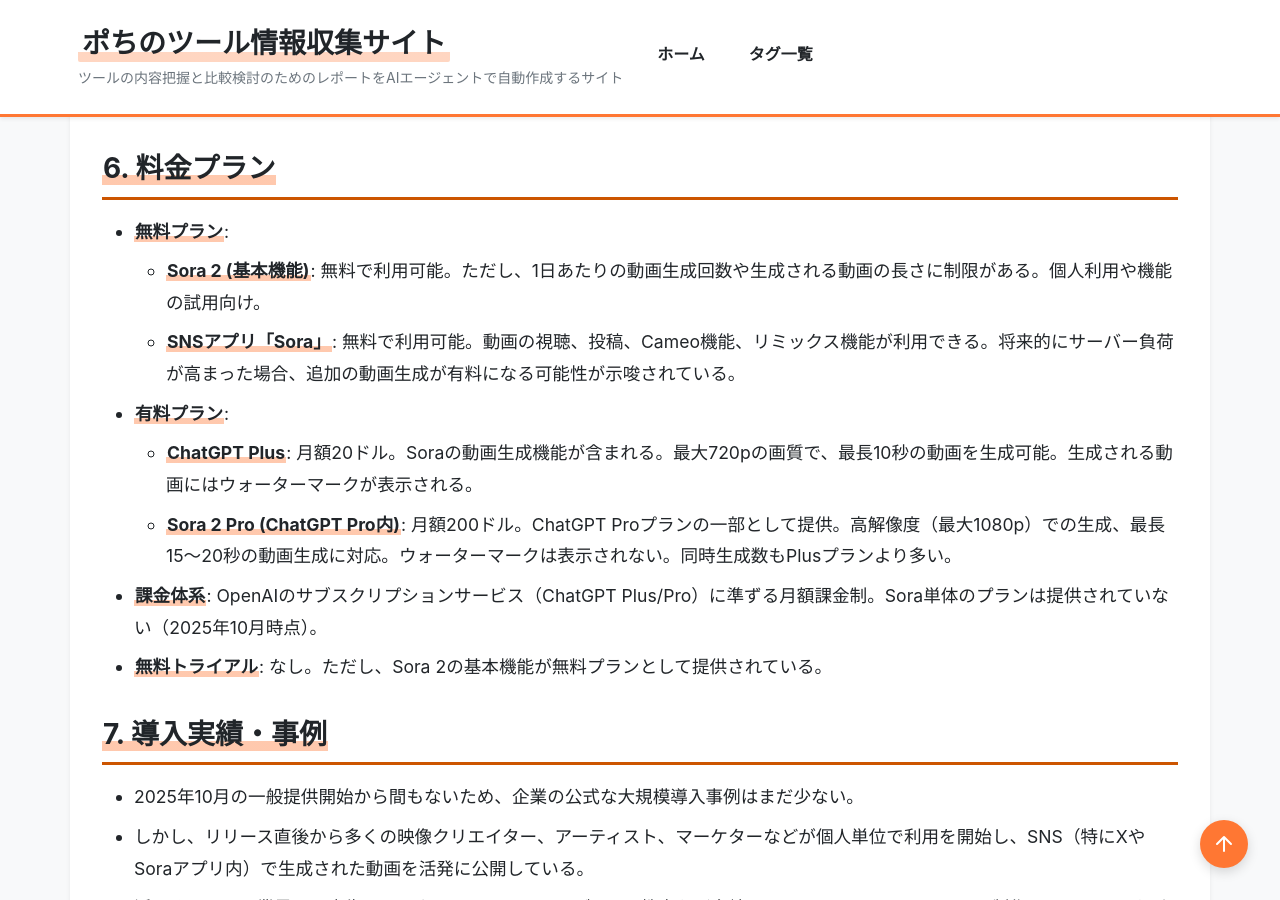
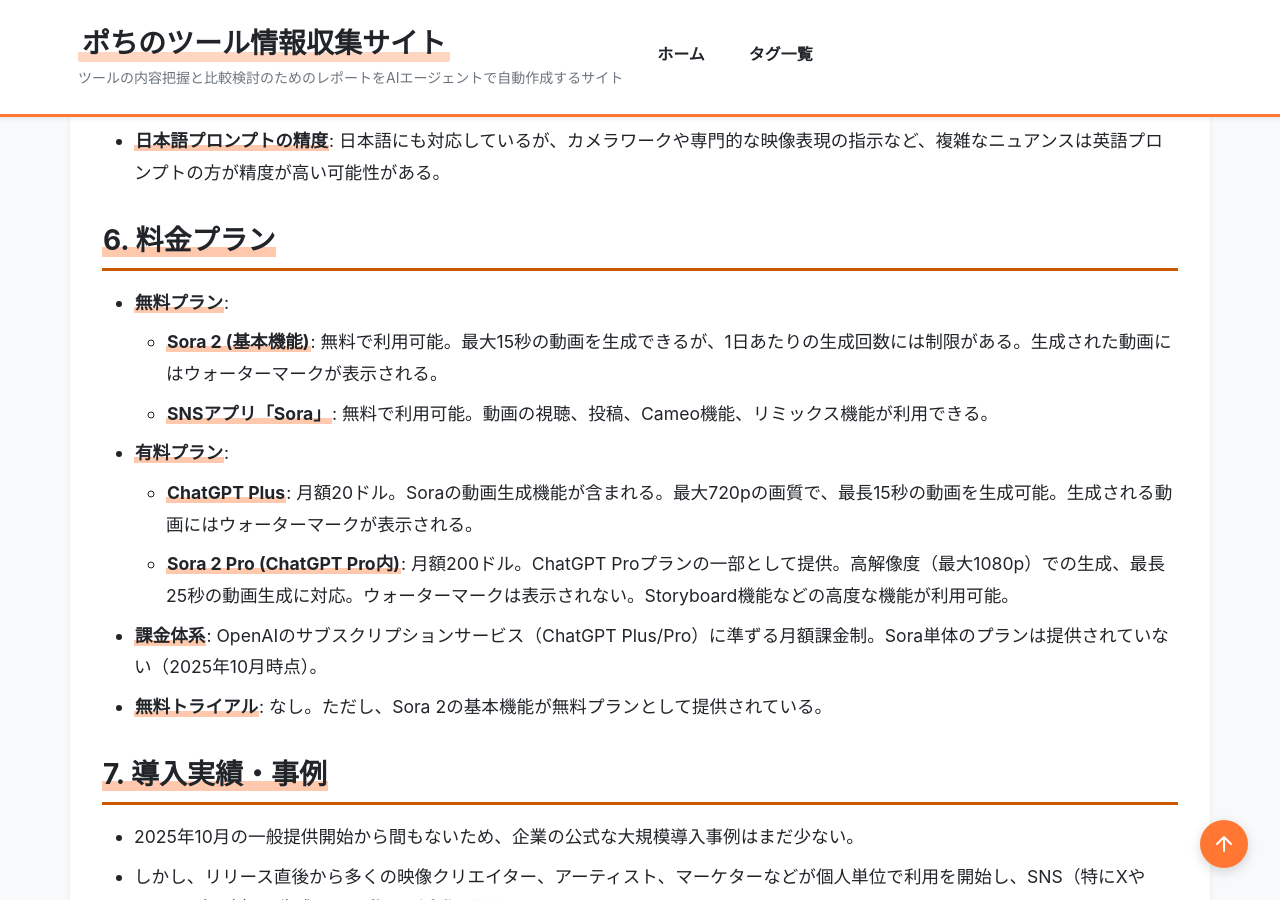
Before and after one commit to aegisfleet/tool-survey-report, a Jekyll site: the page built from _reports/openai-sora.md, in a window 1280 px wide and 900 px high, scrolled down 4108 px. Built offline with Jekyll 4.4.1, drawn with Linux system fonts in a browser that asks for light colours; some of the changed text lies outside the part shown.

Commit message:
docs: Sora調査レポートの最新情報への更新 (#81)
Soraの最新のアップデート（2025年10月16日発表）を反映し、調査レポートを更新しました。

主な変更点:
- フロントマターのlast_updatedを更新
- 動画生成可能時間を最新化（無料/Plus: 15秒、Pro: 25秒）
- Web版での利用とProユーザー向けのStoryboard機能について追記
- 直近のアップデート情報を降順で追加

Co-authored-by: google-labs-jules[bot] <161369871+google-labs-jules[bot]@users.noreply.github.com>

```diff
--- a/_reports/openai-sora.md
+++ b/_reports/openai-sora.md
@@ -53,10 +53,11 @@ description: "テキストや画像から高品質でリアルな動画を生成
 * **物理法則の理解 (Sora 2)**: 物体の動きや相互作用を、現実世界の物理法則に沿って自然に表現する。
 * **精密なカメラワーク制御 (Sora 2)**: ドリーイン、チルトアップ、360度オービットショットなど、プロレベルの複雑なカメラの動きをプロンプトで指定可能。
 * **多様なスタイル表現**: 映画風、アニメ風、フォトリアリスティック、シュルレアリスムなど、プロンプトに応じて様々なスタイルを使い分ける。「Style presets」機能も搭載。
+* **Web版からの利用**: iOSアプリに加え、Webブラウザ（www.sora.com）からも動画生成が可能。
 * **動画編集機能**:
   * **Remix**: 動画内の要素の置き換え、削除、再生成が可能。
   * **Re-cut**: フレームを抽出し、差分を生成することで動画を拡張。
-  * **Storyboard**: タイムライン上で動画シーケンスを整理・編集。
+  * **Storyboard (Proユーザー向け)**: Web版で利用可能。複数のクリップを繋ぎ合わせ、タイムライン上でシーケンスを整理・編集できる。
   * **Loop**: シームレスなループ動画を作成。
   * **Blend**: 2つの動画を滑らかに結合。
 * **SNSアプリ「Sora」 (iOS)**:
@@ -83,11 +84,11 @@ description: "テキストや画像から高品質でリアルな動画を生成
 ## **6. 料金プラン**
 
 * **無料プラン**:
-  * **Sora 2 (基本機能)**: 無料で利用可能。ただし、1日あたりの動画生成回数や生成される動画の長さに制限がある。個人利用や機能の試用向け。
-  * **SNSアプリ「Sora」**: 無料で利用可能。動画の視聴、投稿、Cameo機能、リミックス機能が利用できる。将来的にサーバー負荷が高まった場合、追加の動画生成が有料になる可能性が示唆されている。
+  * **Sora 2 (基本機能)**: 無料で利用可能。最大15秒の動画を生成できるが、1日あたりの生成回数には制限がある。生成された動画にはウォーターマークが表示される。
+  * **SNSアプリ「Sora」**: 無料で利用可能。動画の視聴、投稿、Cameo機能、リミックス機能が利用できる。
 * **有料プラン**:
-  * **ChatGPT Plus**: 月額20ドル。Soraの動画生成機能が含まれる。最大720pの画質で、最長10秒の動画を生成可能。生成される動画にはウォーターマークが表示される。
-  * **Sora 2 Pro (ChatGPT Pro内)**: 月額200ドル。ChatGPT Proプランの一部として提供。高解像度（最大1080p）での生成、最長15〜20秒の動画生成に対応。ウォーターマークは表示されない。同時生成数もPlusプランより多い。
+  * **ChatGPT Plus**: 月額20ドル。Soraの動画生成機能が含まれる。最大720pの画質で、最長15秒の動画を生成可能。生成される動画にはウォーターマークが表示される。
+  * **Sora 2 Pro (ChatGPT Pro内)**: 月額200ドル。ChatGPT Proプランの一部として提供。高解像度（最大1080p）での生成、最長25秒の動画生成に対応。ウォーターマークは表示されない。Storyboard機能などの高度な機能が利用可能。
 * **課金体系**: OpenAIのサブスクリプションサービス（ChatGPT Plus/Pro）に準ずる月額課金制。Sora単体のプランは提供されていない（2025年10月時点）。
 * **無料トライアル**: なし。ただし、Sora 2の基本機能が無料プランとして提供されている。
 
@@ -118,7 +119,7 @@ description: "テキストや画像から高品質でリアルな動画を生成
 ## **11. 操作性 (UI/UX) と学習コスト**
 
 * **UI/UX**:
-  * **Webブラウザ版**: プロンプト入力欄が中心のシンプルなインターフェース。生成された動画は一覧で確認でき、ダウンロードや削除といった基本的な操作が可能。
+  * **Webブラウザ版 (www.sora.com)**: プロンプト入力欄が中心のシンプルなインターフェース。生成された動画は一覧で確認でき、ダウンロードや削除といった基本的な操作が可能。ProユーザーはStoryboard機能もこのインターフェース上で利用する。
   * **SNSアプリ「Sora」 (iOS)**: TikTokやInstagramのリールに類似した縦型動画フィードを採用しており、スワイプ操作で直感的に動画を閲覧できる。動画生成も「+」ボタンからプロンプトを入力するだけで簡単に行える。
 * **学習コスト**:
   * **基本操作**: プロンプトを入力して動画を生成するだけであれば、学習コストは非常に低い。
@@ -145,6 +146,11 @@ description: "テキストや画像から高品質でリアルな動画を生成
 
 ## **13. 直近半年のアップデート情報**
 
+* **2025年10月16日: 機能アップデート（動画時間延長、Web版強化）**
+  * **主な新機能・改善点**:
+    * **動画生成時間の延長**: 全ユーザーを対象に、生成可能な動画の長さが最大15秒に延長（ProユーザーはWeb版で最大25秒）。
+    * **Web版からの利用**: これまでiOSアプリがメインだったが、Webサイト（www.sora.com）からのアクセス性が向上。
+    * **Storyboard機能の提供**: Proユーザー向けに、複数の動画クリップを繋ぎ合わせるStoryboard機能がWeb版で利用可能に。
 * **2025年10月1日: 「Sora 2」およびiOSアプリ「Sora」のリリース**
   * これまでの研究プレビュー版であったSoraから大幅に進化。
   * **主な新機能・改善点**:
@@ -153,7 +159,7 @@ description: "テキストや画像から高品質でリアルな動画を生成
     * カメラワークや映像表現に対するコントロール性の向上。
     * 現実の人物や物体をより自然に動画内へ挿入する能力の向上。
   * TikTok風のSNSアプリ「Sora」がiOS向けに提供開始。Cameo機能やリミックス機能を搭載し、ユーザー参加型のプラットフォームへ。
-* **アップデートの傾向**: 単なる動画生成の品質向上だけでなく、「世界をシミュレートする」という大きな目標に向け、物理的な一貫性や音声を含むマルチモーダルな理解を深める方向に開発が進んでいる。また、SNSアプリの提供により、技術開発と並行してクリエイティブなコミュニティ形成と安全な利用方法の模索を重視している姿勢が見える。
+* **アップデートの傾向**: 単なる動画生成の品質向上だけでなく、「世界をシミュレートする」という大きな目標に向け、物理的な一貫性や音声を含むマルチモーダルな理解を深める方向に開発が進んでいる。また、Web版の機能強化やSNSアプリの提供により、技術開発と並行してクリエイティブなコミュニティ形成と安全な利用方法の模索を重視している姿勢が見える。
 
 ## **14. 類似ツールとの比較**
 
```
Also changed, not shown: other parts of _reports/openai-sora.md (+1 -1 lines).
